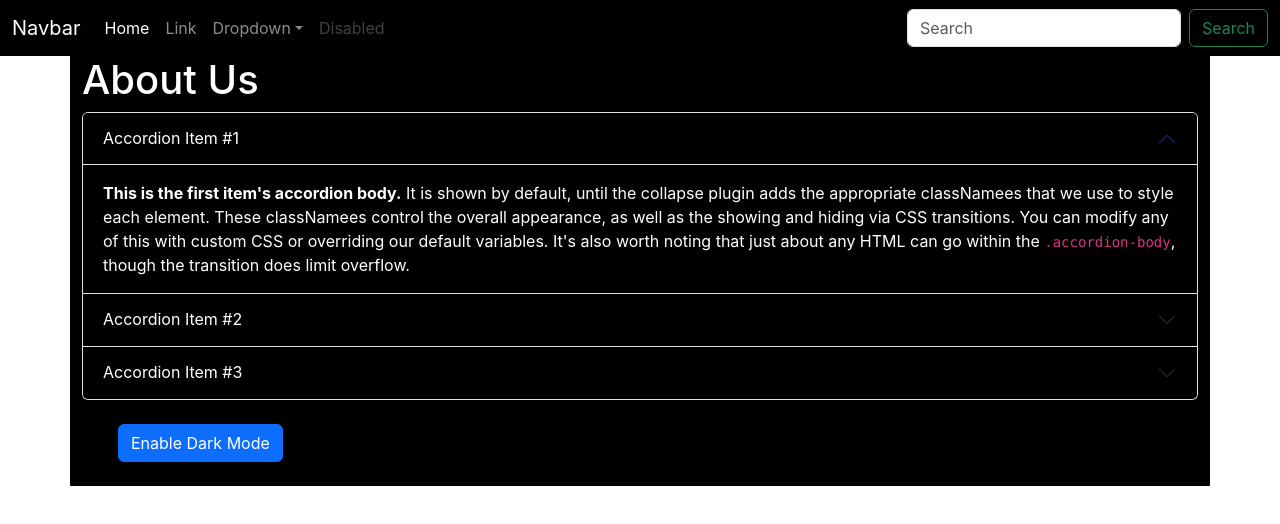
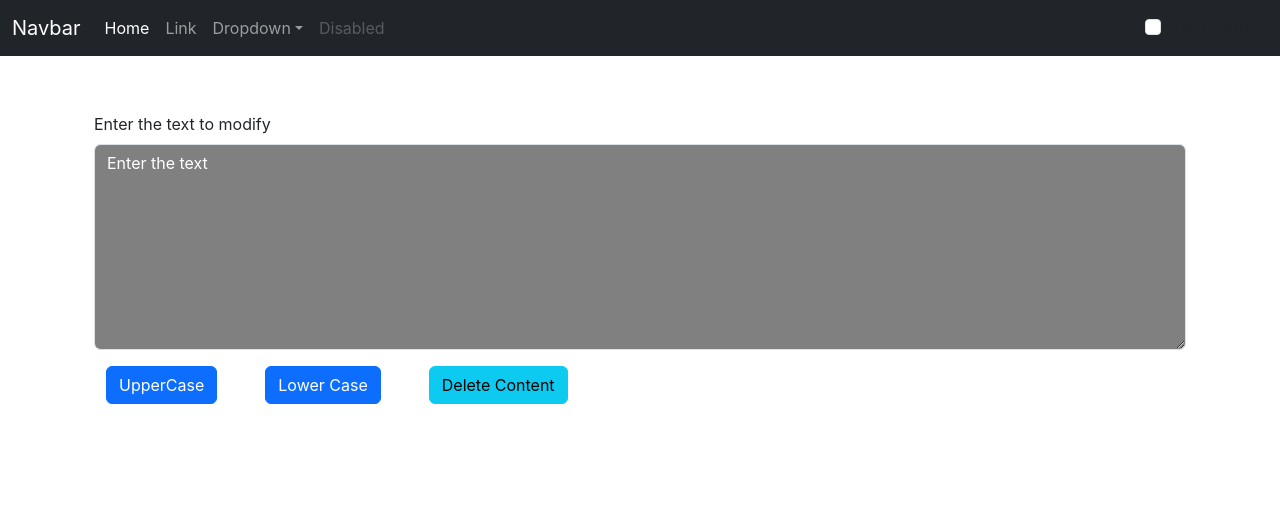
Before and after one commit to subhashdippu/Case-Converter, a React (Create React App) app: page / in a window 1280 px wide. Shown: the top 524 px of the page. Built offline with nearby package versions, Linux system fonts and the light colour scheme.

Commit message:
Adding toggle and styling

```diff
--- a/src/App.js
+++ b/src/App.js
@@ -1,12 +1,26 @@
 import Navbar from './Navbar'
 import Form from './Form';
 import About from './About';
+import React, { useState } from 'react';
 function App() {
+
+  const [mode, setMode] = useState('dark');
+  // let mode = 'dark'
+  const toggleMode = () => {
+    if (mode === 'light') {
+      setMode("dark");
+      document.body.style.backgroundColor = '#0d0833';
+    }
+    else {
+      setMode('light');
+      document.body.style.backgroundColor = 'white';
+    }
+  }
   return (
     <>
-      <Navbar title='Navbar' />
-      {/* <Form heading="Enter the text to modify" /> */}
-      <About />
+      <Navbar title='Navbar' mode={mode} toggleMode={toggleMode} />
+      <Form heading="Enter the text to modify" mode={mode} />
+      {/* <About /> */}
     </>
   );
 }
--- a/src/Form.js
+++ b/src/Form.js
@@ -23,20 +23,25 @@
     const [text, setText] = useState("Enter the text")
     return (
         <>
-            <div>
-                <h1>{props.heading}</h1>
-                <div className="mb-3">
+            <div className='container'>
+                <div className='container' style={{ color: props.mode === 'dark' ? 'white' : 'black' }}>
+                    <h1>{props.heading}</h1>
+                </div>
+
+                <div className="container mb-3 ">
                     <label for="exampleFormControlTextarea1" className="form-label">{props.heading}</label>
-                    <textarea className="form-control" id="exampleFormControlTextarea1" rows="8" value={text} onChange={handleOnChange}></textarea>
+                    <textarea className="form-control" id="exampleFormControlTextarea1" rows="8" value={text} onChange={handleOnChange} style={{ backgroundColor: props.mode === 'dark' ? 'grey' : 'white', color: props.mode === 'dark' ? 'white' : 'black' }}></textarea>
                 </div>
                 <button className='btn btn-primary mx-4' onClick={handleUpClick}>UpperCase</button>
                 <button className='btn btn-primary mx-4' onClick={handleLowClick}>Lower Case</button>
                 <button type="button" class="btn btn-info mx-4" onClick={handleDelete}>Delete Content</button>
-            </div>
-            <div className='container my-4'>
-                <h1>Your Text Summary</h1>
-                <p>{text.split().length} word and {text.length} Characters</p>
-                <p>{0.008 * text.split(" ").length} Minutes to read.</p>
+                <div className='container my-4' style={{ color: props.mode === 'dark' ? 'white' : 'black' }} >
+                    <h1>Your Text Summary</h1>
+                    <p>{text.split(' ').length} word and {text.length} Characters</p>
+                    <p>{0.008 * text.split(" ").length} Minutes to read.</p>
+                    <h2>Preview</h2>
+                    <p>{text.length > 2 ? text : "Enter the text"}</p>
+                </div>
             </div>
         </>
     )
--- a/src/Navbar.js
+++ b/src/Navbar.js
@@ -1,11 +1,11 @@
 import React from 'react'
 import PropTypes from 'prop-types'
 
-function Navbar(props) {
+export default function Navbar(props) {
     return (
         <div>
             <div classNameName="App">
-                <nav className="navbar navbar-expand-lg navbar-dark bg-black">
+                <nav className={`navbar navbar-expand-lg navbar-${props.mode} bg-${props.mode}`}>
                     <div className="container-fluid">
                         <a className="navbar-brand" href="#">{props.title}</a>
                         <button className="navbar-toggler" type="button" data-bs-toggle="collapse" data-bs-target="#navbarSupportedContent" aria-controls="navbarSupportedContent" aria-expanded="false" aria-label="Toggle navigation">
@@ -34,10 +34,11 @@
                                     <a className="nav-link disabled" aria-disabled="true">Disabled</a>
                                 </li>
                             </ul>
-                            <form className="d-flex" role="search">
-                                <input className="form-control me-2" type="search" placeholder="Search" aria-label="Search" />
-                                <button className="btn btn-outline-success" type="submit">Search</button>
-                            </form>
+                            {/* -${props.mode === 'light' ? 'dark' : 'light'}`} */}
+                            <div className={`form-check form-switch-${props.mode === 'light' ? 'dark' : 'light'}`}>
+                                <input className="form-check-input" type="checkbox" id="flexSwitchCheckDefault" onClick={props.toggleMode} />
+                                <label className="form-check-label" htmlfor="flexSwitchCheckDefault">Switch Mode</label>
+                            </div>
                         </div>
                     </div>
                 </nav>
@@ -52,5 +53,3 @@
 Navbar.defaultProps = {
     title: "Subhash"
 }
-
-export default Navbar
```
